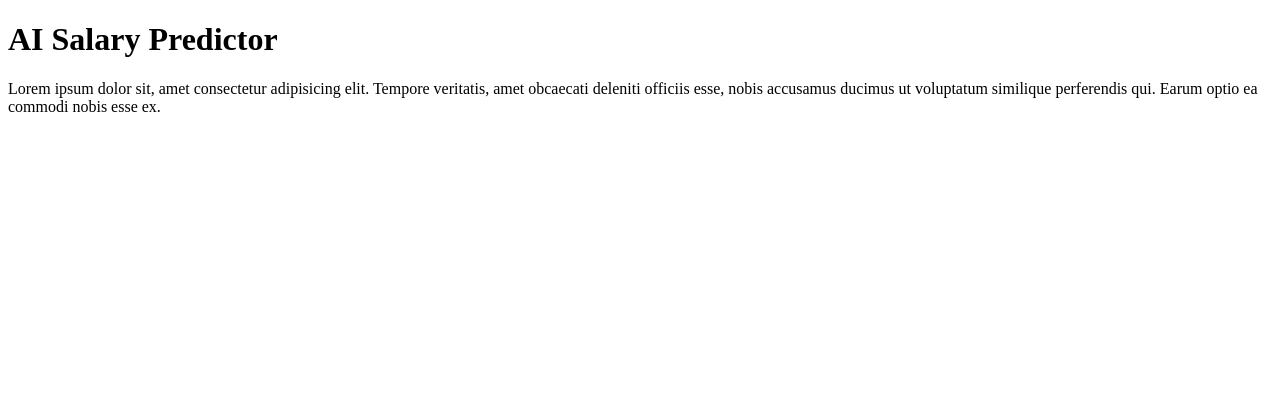
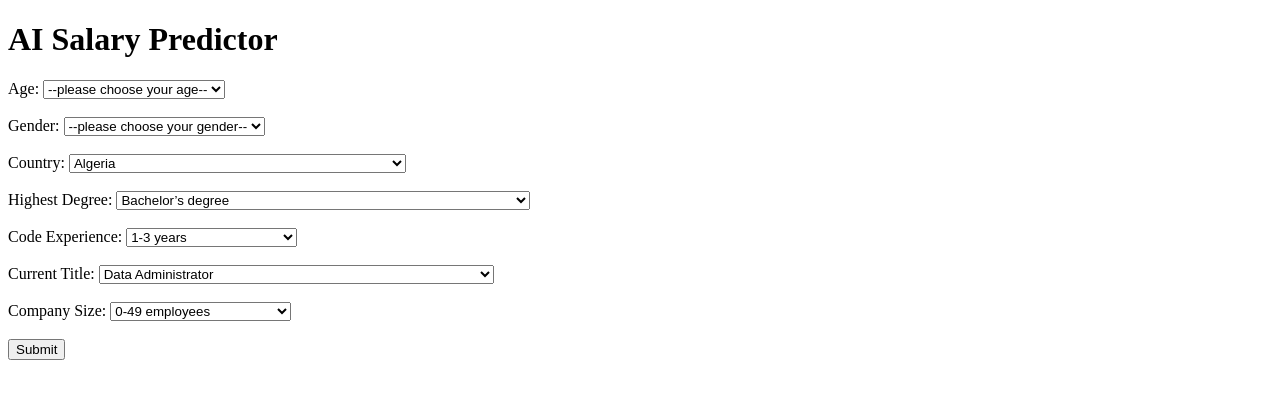
Before and after one commit to haydenhuntley/pair-prgramming, a Flask app: page / in a window 1280 px wide. Shown: the top 399 px of the page. Run offline with Flask 3, Linux system fonts and the light colour scheme.

Commit message:
WIP changing drivers

```diff
--- a/templates/index.html
+++ b/templates/index.html
@@ -2,9 +2,159 @@
 {%block content%}
 
 <h1>AI Salary Predictor</h1>
-<p>
-  Lorem ipsum dolor sit, amet consectetur adipisicing elit. Tempore veritatis,
-  amet obcaecati deleniti officiis esse, nobis accusamus ducimus ut voluptatum
-  similique perferendis qui. Earum optio ea commodi nobis esse ex.
-</p>
+<form action="/predict" method="POST">
+  <label for="age">Age:</label>
+  <select name="age" id="age" required>
+    <option value="0">--please choose your age--</option>
+    <option value="0">18-21</option>
+    <option value="1">22-24</option>
+    <option value="2">25-29</option>
+    <option value="3">30-34</option>
+    <option value="4">35-39</option>
+    <option value="5">40-44</option>
+    <option value="6">45-49</option>
+    <option value="7">50-54</option>
+    <option value="8">55-59</option>
+    <option value="9">60-69</option>
+    <option value="10">70+</option>
+  </select>
+  <br /><br />
+
+  <label for="gender">Gender:</label>
+  <select name="gender" id="gender" required>
+    <option value="0">--please choose your gender--</option>
+    <option value="0">Man</option>
+    <option value="1">Nonbinary</option>
+    <option value="2">Prefer not to say</option>
+    <option value="3">Prefer to self-describe</option>
+    <option value="4">Woman</option>
+  </select>
+  <br /><br />
+
+  <label for="country">Country:</label>
+  <select name="country" id="country">
+    <option value="0">Algeria</option>
+    <option value="1">Argentina</option>
+    <option value="2">Australia</option>
+    <option value="3">Bangladesh</option>
+    <option value="4">Belgium</option>
+    <option value="5">Brazil</option>
+    <option value="6">Cameroon</option>
+    <option value="7">Canada</option>
+    <option value="8">Chile</option>
+    <option value="9">China</option>
+    <option value="10">Colombia</option>
+    <option value="11">Czech Republic</option>
+    <option value="12">Ecuador</option>
+    <option value="13">Egypt</option>
+    <option value="14">Ethiopia</option>
+    <option value="15">France</option>
+    <option value="16">Germany</option>
+    <option value="17">Ghana</option>
+    <option value="18">Hong Kong (S.A.R.)</option>
+    <option value="19">I do not wish to disclose my location</option>
+    <option value="20">India</option>
+    <option value="21">Indonesia</option>
+    <option value="22">Iran, Islamic Republic of...</option>
+    <option value="23">Ireland</option>
+    <option value="24">Israel</option>
+    <option value="25">Italy</option>
+    <option value="26">Japan</option>
+    <option value="27">Kenya</option>
+    <option value="28">Malaysia</option>
+    <option value="29">Mexico</option>
+    <option value="30">Morocco</option>
+    <option value="31">Nepal</option>
+    <option value="32">Netherlands</option>
+    <option value="33">Nigeria</option>
+    <option value="34">Other</option>
+    <option value="35">Pakistan</option>
+    <option value="36">Peru</option>
+    <option value="37">Philippines</option>
+    <option value="38">Poland</option>
+    <option value="39">Portugal</option>
+    <option value="40">Romania</option>
+    <option value="41">Russia</option>
+    <option value="42">Saudi Arabia</option>
+    <option value="43">Singapore</option>
+    <option value="44">South Africa</option>
+    <option value="45">South Korea</option>
+    <option value="46">Spain</option>
+    <option value="47">Sri Lanka</option>
+    <option value="48">Taiwan</option>
+    <option value="49">Thailand</option>
+    <option value="50">Tunisia</option>
+    <option value="51">Turkey</option>
+    <option value="52">Ukraine</option>
+    <option value="53">United Arab Emirates</option>
+    <option value="54">
+      United Kingdom of Great Britain and Northern Ireland
+    </option>
+    <option value="55">United States of America</option>
+    <option value="56">Viet Nam</option>
+    <option value="57">Zimbabwe</option>
+  </select>
+  <br /><br />
+
+  <label for="highest_deg">Highest Degree:</label>
+  <select name="highest_deg" id="highest_deg">
+    <option value="0">Bachelor’s degree</option>
+    <option value="1">Doctoral degree</option>
+    <option value="2">I prefer not to answer</option>
+    <option value="3">Master’s degree</option>
+    <option value="4">No formal education past high school</option>
+    <option value="5">Professional doctorate</option>
+    <option value="6">
+      Some college/university study without earning a bachelor’s degree
+    </option>
+  </select>
+  <br /><br />
+
+  <label for="code_experience">Code Experience:</label>
+  <select name="code_experience" id="code_experience">
+    <option value="0">1-3 years</option>
+    <option value="1">10-20 years</option>
+    <option value="2">20+ years</option>
+    <option value="3">3-5 years</option>
+    <option value="4">5-10 years</option>
+    <option value="5">&lt; 1 years</option>
+    <option value="6">I have never written code</option>
+  </select>
+  <br /><br />
+
+  <label for="current_title">Current Title:</label>
+  <select name="current_title" id="current_title">
+    <option value="0">Data Administrator</option>
+    <option value="1">
+      Data Analyst (Business, Marketing, Financial, Quantitative, etc)
+    </option>
+    <option value="2">Data Architect</option>
+    <option value="3">Data Engineer</option>
+    <option value="4">Data Scientist</option>
+    <option value="5">Developer Advocate</option>
+    <option value="6">Engineer (non-software)</option>
+    <option value="7">Machine Learning/ MLops Engineer</option>
+    <option value="8">
+      Manager (Program, Project, Operations, Executive-level, etc)
+    </option>
+    <option value="9">Other</option>
+    <option value="10">Research Scientist</option>
+    <option value="11">Software Engineer</option>
+    <option value="12">Statistician</option>
+    <option value="13">Teacher / professor</option>
+  </select>
+  <br /><br />
+
+  <label for="company_size">Company Size:</label>
+  <select name="company_size" id="company_size">
+    <option value="0">0-49 employees</option>
+    <option value="1">10,000 or more employees</option>
+    <option value="2">1000-9,999 employees</option>
+    <option value="3">250-999 employees</option>
+    <option value="4">50-249 employees</option>
+  </select>
+  <br /><br />
+
+  <button type="submit">Submit</button>
+</form>
 {% endblock %}
```
